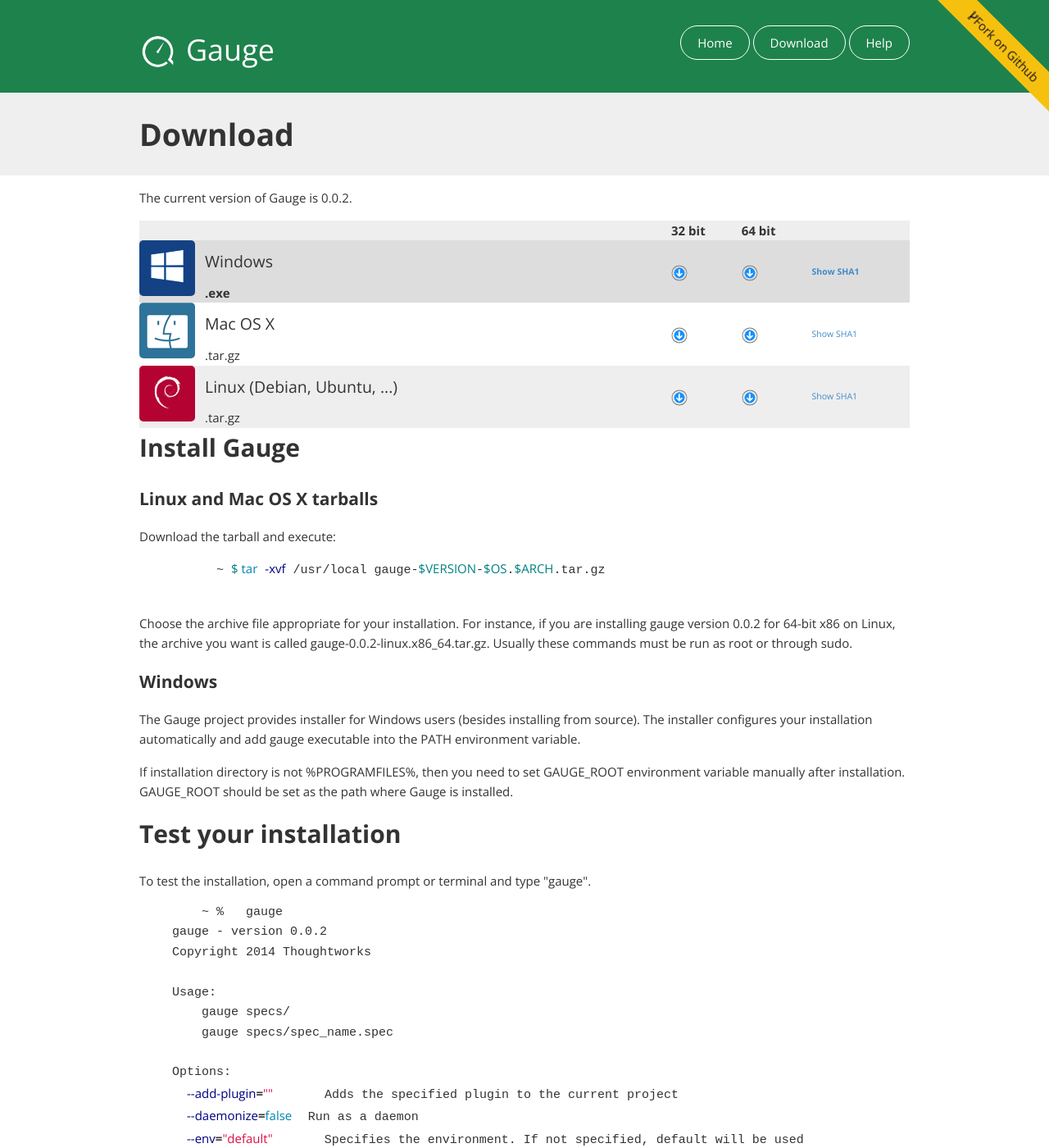
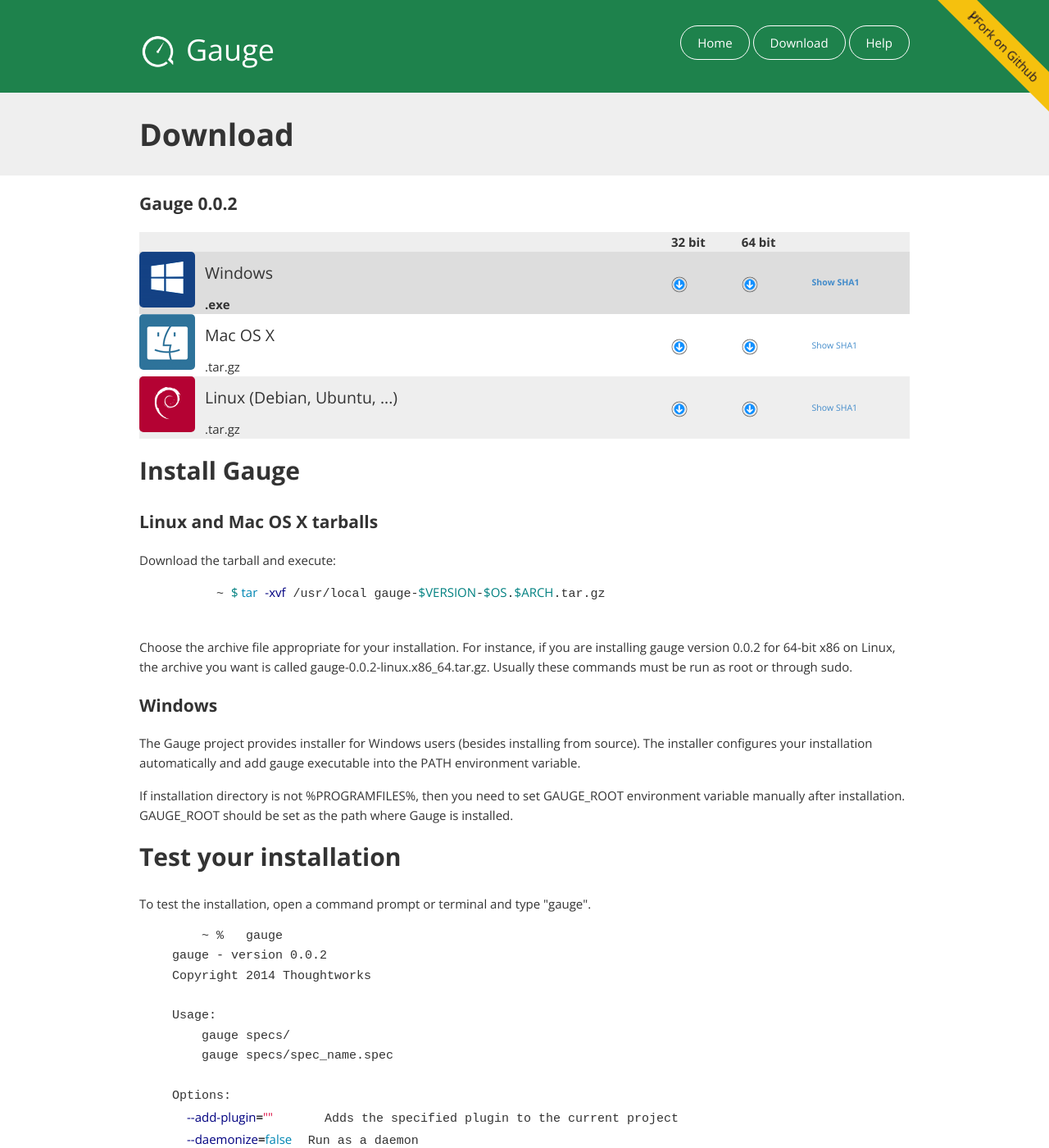
Before and after one commit to getgauge/getgauge.github.io, a Jekyll site: the page built from download.html, in a window 1280 px wide and 1400 px high. Shown: the whole window at 82% size. Built offline with Jekyll 4.4.1, drawn with Linux system fonts in a browser that asks for light colours; nearby versions of some CDN libraries; Markdown is read by kramdown in place of the engine named in the settings.

Commit message:
Updating links on homepage

```diff
--- a/_layouts/default.html
+++ b/_layouts/default.html
@@ -28,7 +28,7 @@
             <div class="row">
                 <div class="col-lg-12">
                     <div class="header">
-                        <h1 class="title" style="float:left;"><a href="/"><img height="50px;" src="/img/logo.png"></a> <span class="banner-title">Gauge</span>  </h1>
+                        <h1 class="title" style="float:left;"><a href="/"><img height="50px;" src="/img/logo.png"></a> <a href="/"><span class="banner-title">Gauge</span></a>  </h1>
                         <nav class='navigation' role='navigation'>
                             <a href="/">Home</a>
                             <a href="/download.html">Download</a>
--- a/css/style.css
+++ b/css/style.css
@@ -89,6 +89,18 @@ thead {
 .banner-title {
     font-size: .8em;
     font-weight: normal;
+}
+
+.title a {
+    color: white;
+    text-decoration: none;
+}
+
+.title a:hover
+{
+    color:white;
+    text-decoration:none;
+    cursor:pointer;
 }
 
 .inner-banner {
@@ -278,6 +290,9 @@ section.demo #browser-container {
 }
 
 /* download */
+.os {
+    margin-bottom: 15px;
+}
  .os .separator {
     margin: 0 5px;
 }
--- a/download.html
+++ b/download.html
@@ -5,7 +5,7 @@ title: Download
 
 <div class="container">
 	<p>
-		The current version of Gauge is 0.0.2.
+		<h4>Gauge 0.0.2</h4>
 	</p>
   <table class="os" border="0" cellspacing="0" width="100%">
      <thead>
--- a/index.html
+++ b/index.html
@@ -40,7 +40,7 @@ title: Gauge
             </div>
             <div class="col-md-4 col-sm-6">
                 <div class="homepage-icon">
-                    <i class="fa fa-ban fa-3x"></i>
+                    <i class="fa fa-support fa-3x"></i>
                     <h5>IDE support</h5>
                     <p>Designed to support IDE integration. Intellij idea integration helps to collaborate better by providing smart suggestions.</p>
                     <br/>
@@ -48,7 +48,7 @@ title: Gauge
             </div>
             <div class="col-md-4 col-sm-6">
                 <div class="homepage-icon">
-                    <i class="fa fa-microphone fa-3x"></i>
+                    <i class="fa fa-group fa-3x"></i>
                     <h5>Open source</h5>
                     <p>Gauge is released under Gnu General Public License v3 and follows a collaborative development model</p>
                     <br/>
```
